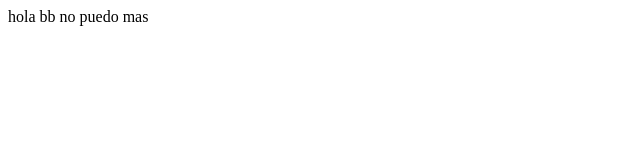
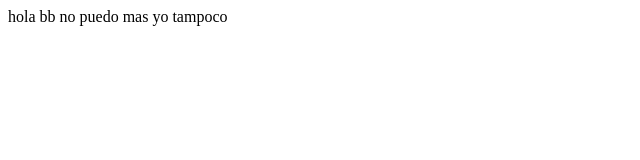
Before and after one commit to lesy-ui/prova, a plain HTML site: page index.html in a window 1280 px wide. Shown: the full height of the page, 0-640 px from the left. Drawn offline with Linux system fonts and the light colour scheme.

Commit message:
nopueomá

```diff
--- a/index.html
+++ b/index.html
@@ -3,6 +3,6 @@
   <head>
     hola bb
     no puedo mas
-
+    yo tampoco
   </head>
 </html>
```
